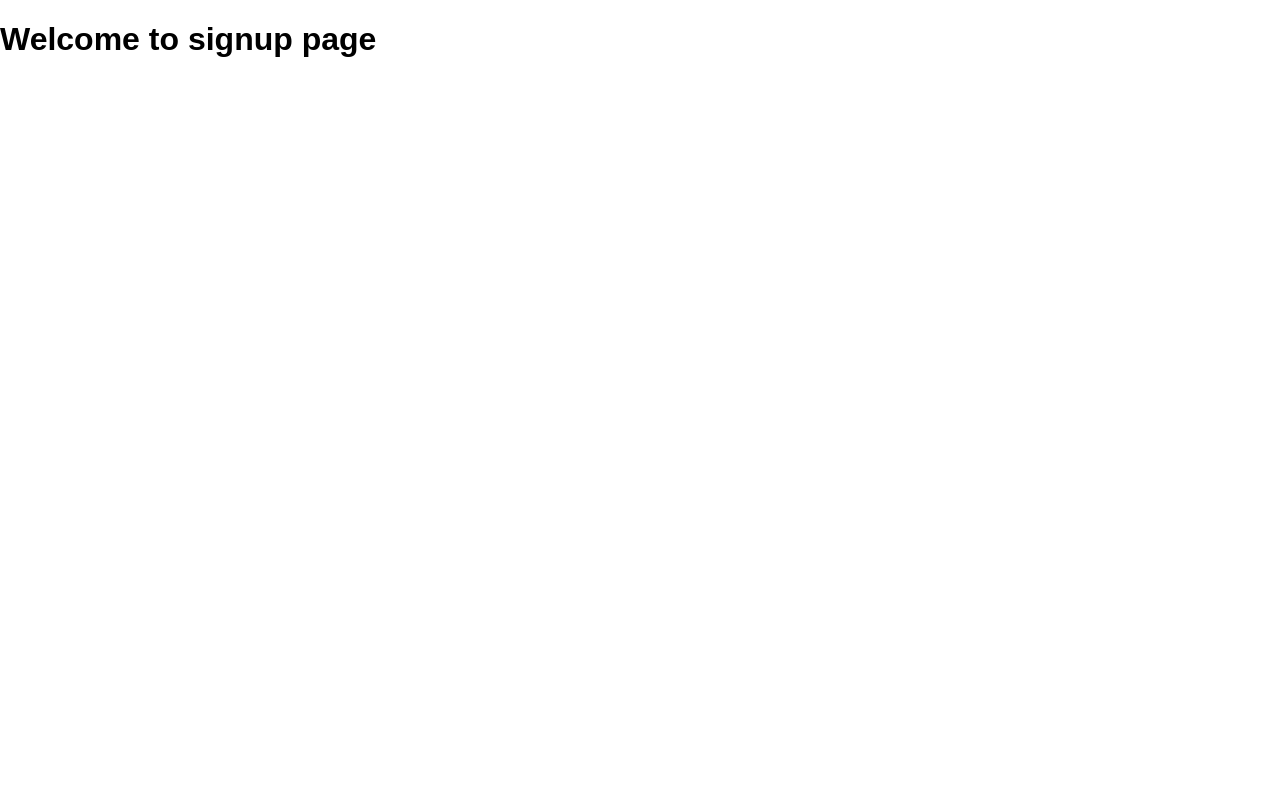
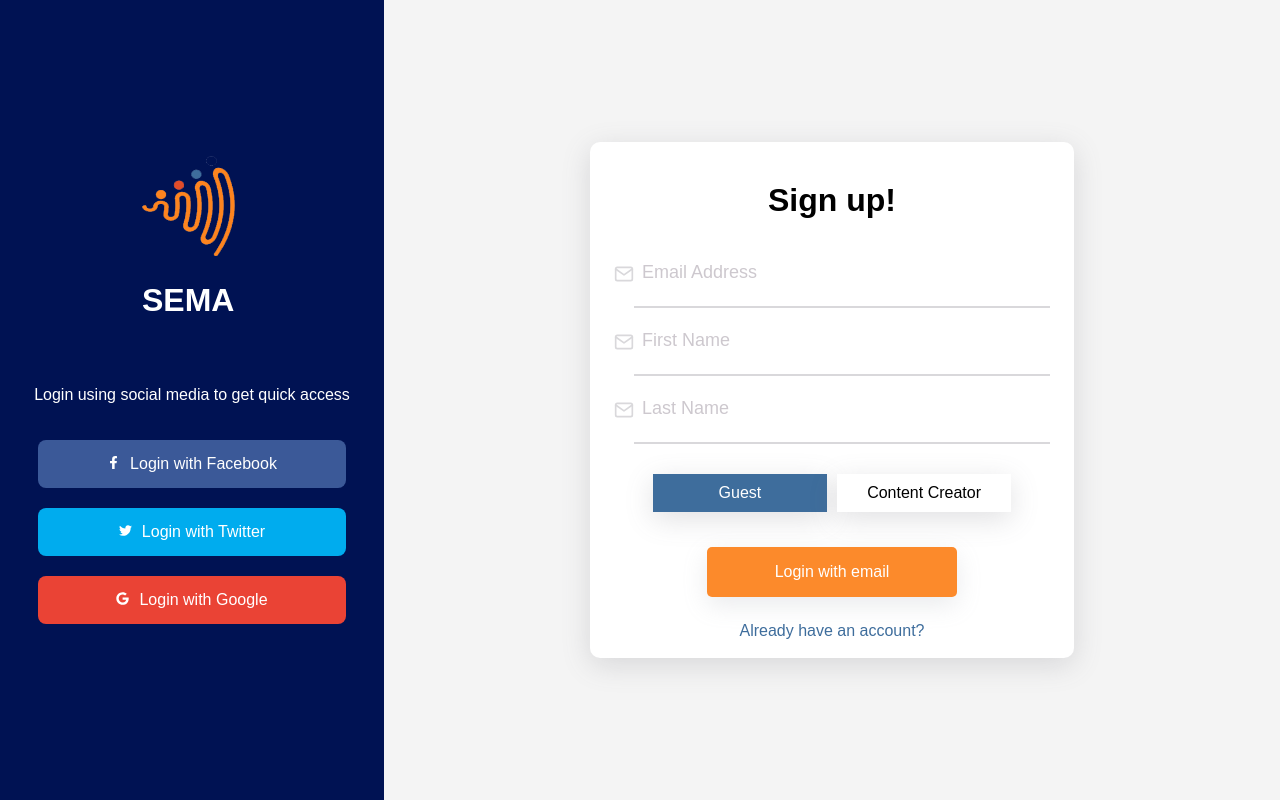
Before and after one commit to KwameSwift/sema-frontend, a React (Create React App) app: page /register in a window 1280 px wide. Built offline with nearby package versions, Linux system fonts and the light colour scheme; a web font is replaced by a local one.

Commit message:
login and signup page complete

```diff
--- a/src/Components/Auth/Sidebar/style.scss
+++ b/src/Components/Auth/Sidebar/style.scss
@@ -10,6 +10,7 @@
     color: #fff;
     font-size: 16px;
     font-weight: 400;
+    text-align: center;
   }
   .logo-sect {
     margin-bottom: 30px;
--- /dev/null
+++ b/src/Components/Common/UnBorderedInput/index.js
@@ -0,0 +1,19 @@
+import React, { useState } from 'react'
+import { FiMail } from "react-icons/fi";
+import './style.scss';
+
+function UnBorderedInput(props) {
+  const [focus, setFocus] = useState(false);
+  return (
+    <div className="unbordered-input">
+      <FiMail size={20} stroke='#D9D8DB' />
+      <input {...props}
+        className={focus ? 'typing': ''}
+        onFocus={() => setFocus(true)}
+        onBlur={() => setFocus(false)}
+      />
+    </div>
+  );
+}
+
+export default UnBorderedInput;
--- /dev/null
+++ b/src/Components/Common/UnBorderedInput/style.scss
@@ -0,0 +1,21 @@
+.unbordered-input {
+  display: flex;
+  justify-content: center;
+  align-items: center;
+  width: 100%;
+  input {
+    border: none;
+    border-bottom: 2px solid #D9D8DB;
+    outline: none;
+    width: 100%;
+    font-size: 18px;
+    max-width: 400px;
+    padding: 8px;
+  }
+  .typing {
+    border-bottom: 2px solid var(--secondary-blue-color);
+  }
+  input::placeholder {
+    color: #CDC8CE;
+  }
+}
--- a/src/Screens/Auth/Login/index.js
+++ b/src/Screens/Auth/Login/index.js
@@ -1,13 +1,42 @@
-import React from 'react';
-import AuthSidebar from '../../../Components/Auth/Sidebar';
+import React from "react";
+import AuthSidebar from "../../../Components/Auth/Sidebar";
+import UnBorderedInput from "../../../Components/Common/UnBorderedInput";
+import { useNavigate } from "react-router-dom";
 
 import "../style.scss";
 
 function LoginPage() {
+  const navigate = useNavigate();
+
   return (
-    <div className='auth-login'>
+    <div className="auth-login">
       <AuthSidebar />
-      <div className='login-content'></div>
+      <div className="login-content">
+        <div className="content-wrapper">
+          <div className="head-sect">
+            <h1>Login to your account</h1>
+            <p>
+              Don&apos;t have an account?
+              <span onClick={() => navigate("/register")}>
+                Sign up free!
+              </span>
+            </p>
+          </div>
+          <div className="input-group">
+            <UnBorderedInput type="email" placeholder="Email Address" />
+            <UnBorderedInput type="password" placeholder="Password" />
+          </div>
+          <div className="other-input-group">
+            <span>
+              <input type="checkbox" /> Remember me
+            </span>
+            <span>Forgot Password?</span>
+          </div>
+          <div className="submit-btn">
+            <button type="submit">Login with email</button>
+          </div>
+        </div>
+      </div>
     </div>
   );
 }
--- a/src/Screens/Auth/Signup/index.js
+++ b/src/Screens/Auth/Signup/index.js
@@ -1,9 +1,60 @@
-import React from 'react';
+import React, { useState } from "react";
+import { useNavigate } from "react-router-dom";
+import AuthSidebar from "../../../Components/Auth/Sidebar";
+import UnBorderedInput from "../../../Components/Common/UnBorderedInput";
 
 function SignupPage() {
+  const [userType, setUserType] = useState("Guest");
+
+  const navigate = useNavigate();
+
+  const changeUserType = (status) => {
+    setUserType(status);
+  };
+
   return (
-    <div>
-      <h1>Welcome to signup page</h1>
+    <div className="auth-login">
+      <AuthSidebar />
+      <div className="login-content">
+        <div className="content-wrapper">
+          <div className="head-sect">
+            <h1>Sign up!</h1>
+          </div>
+          <div className="input-group">
+            <UnBorderedInput type="email" placeholder="Email Address" />
+            <UnBorderedInput type="text" placeholder="First Name" />
+            <UnBorderedInput type="text" placeholder="Last Name" />
+            {userType === "Content Creator" && (
+              <>
+                <UnBorderedInput type="text" placeholder="Organization" />
+                <UnBorderedInput type="text" placeholder="Country" />
+                <UnBorderedInput type="text" placeholder="Mobile Number" />
+                <UnBorderedInput type="password" placeholder="Password" />
+              </>
+            )}
+            <div className="row user-type-sect">
+              <div
+                className={`type-item ${userType === "Guest" ? "selected" : ""}`}
+                onClick={() => changeUserType("Guest")}
+              >
+                Guest
+              </div>
+              <div
+                className={`type-item ${userType === "Content Creator" ? "selected" : ""}`}
+                onClick={() => changeUserType("Content Creator")}
+              >
+                Content Creator
+              </div>
+            </div>
+          </div>
+          <div className="submit-btn">
+            <button type="submit">Login with email</button>
+          </div>
+          <div className="auth-bottom-text">
+            <span onClick={() => navigate('/login')}>Already have an account?</span>
+          </div>
+        </div>
+      </div>
     </div>
   );
 }
--- a/src/Screens/Auth/style.scss
+++ b/src/Screens/Auth/style.scss
@@ -1,4 +1,117 @@
 .auth-login {
   display: flex;
   justify-content: space-between;
+  .login-content {
+    background-color: #F4F4F4;
+    display: flex;
+    justify-content: center;
+    align-items: center;
+    flex-direction: column;
+    width: 70%;
+    .content-wrapper {
+      background-color: #fff;
+      padding: 18px;
+      border-radius: 10px;
+      width: 50%;
+      box-shadow: rgba(100, 100, 111, 0.2) 0px 7px 29px 0px;
+      .head-sect {
+        h1 {
+          text-align: center;
+        }
+        p {
+          text-align: center;
+          span {
+            color: var(--secondary-blue-color);
+            margin-left: 5px;
+            cursor: pointer;
+            font-weight: 500;
+          }
+          span:hover {
+            color: var(--primary-color);
+          }
+        }
+      }
+      .input-group {
+        width: 100%;
+        display: flex;
+        justify-content: center;
+        align-items: center;
+        flex-direction: column;
+        margin-top: 10px;
+        input {
+          height: 50px;
+        }
+        .row {
+          display: flex;
+          justify-content: flex-start;
+        }
+        .user-type-sect {
+          margin-top: 30px;
+          width: 80%;
+          .type-item {
+            cursor: pointer;
+            padding: 10px;
+            text-align: center;
+            width: 100%;
+            background-color: #fff;
+            box-shadow: rgba(100, 100, 111, 0.2) 0px 7px 29px 0px;
+          }
+          .type-item:nth-child(2) {
+            margin-left: 10px;
+          }
+          .type-item.selected {
+            background-color: var(--secondary-blue-color);
+            color: #fff;
+          }
+        }
+      }
+      .other-input-group {
+        display: flex;
+        justify-content: space-between;
+        margin: 15px 0;
+        width: 100%;
+        span {
+          font-size: 15px;
+        }
+        span:nth-child(2) {
+          color: var(--secondary-blue-color);
+          cursor: pointer;
+        }
+        span:nth-child(2):hover {
+          color: var(--primary-color);
+          font-weight: 500;
+        }
+      }
+      .submit-btn {
+        margin: 35px 0 25px;
+        display: flex;
+        align-items: center;
+        justify-content: center;
+        button {
+          background-color: var(--primary-color);
+          color: #fff;
+          padding: 10px;
+          font-size: 16px;
+          height: 50px;
+          width: 250px;
+          border: none;
+          border-radius: 5px;
+          box-shadow: rgba(149, 157, 165, 0.2) 0px 8px 24px;
+        }
+        // button:hover {
+        //   background-color: var(--primary-color);
+        // }
+      }
+      .auth-bottom-text {
+        color: var(--secondary-blue-color);
+        text-align: center;
+        cursor: pointer;
+      }
+      .auth-bottom-text:hover {
+        color: var(--primary-color);
+        font-weight: 500;
+      }
+    }
+  }
+
 }
--- a/src/index.scss
+++ b/src/index.scss
@@ -13,4 +13,5 @@ body {
 :root {
  --primary-color: #FC8A2B;
  --primary-blue-color: #001253;
+ --secondary-blue-color: #3e6d9c;
 }
```
Also changed, not shown: .eslintrc.js.
